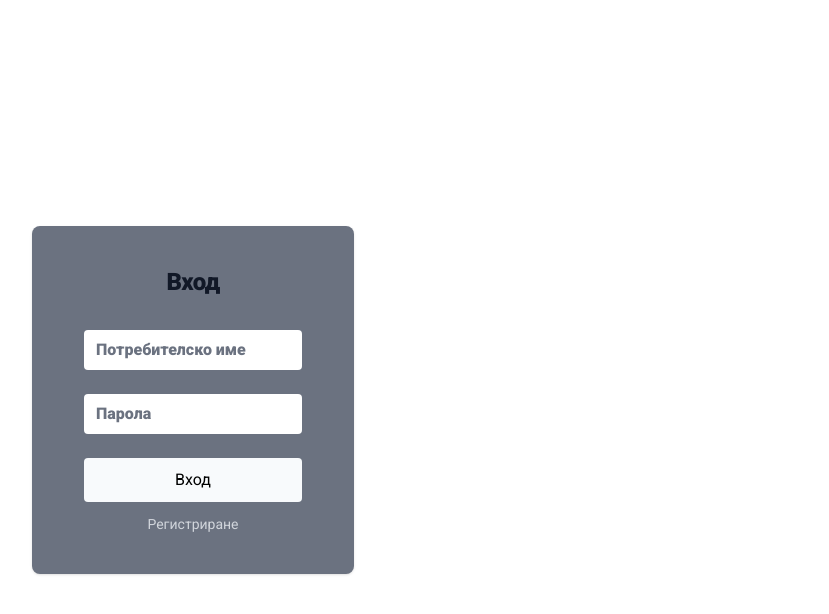
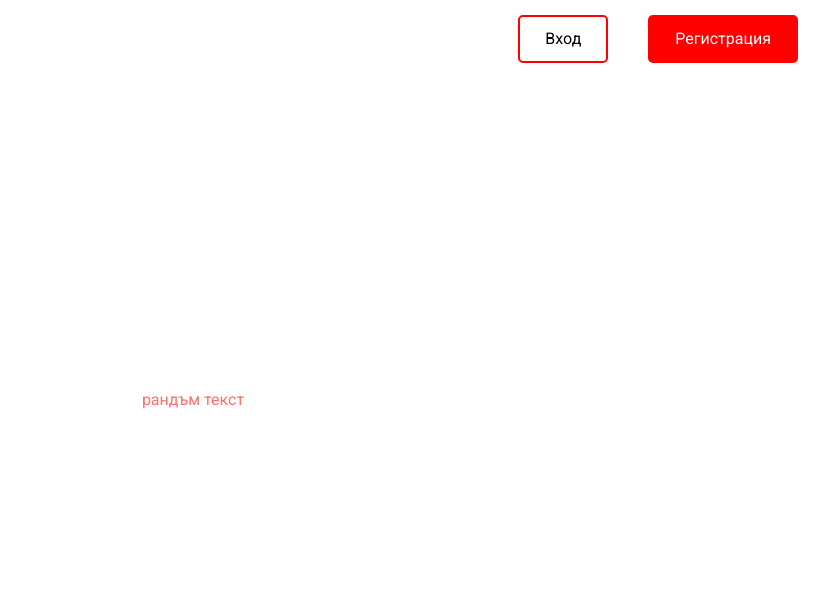
Before and after one commit to SNZhelev21/Willify, a React (Vite) app in the folder frontend/: page / in a window 1280 px wide. Shown: the top 614 px of the page, without its empty margins (447-1276 px from the left). Built offline with nearby package versions, Linux system fonts and the light colour scheme.

Commit message:
Create the landing page and add additional changes

```diff
--- a/frontend/src/App.tsx
+++ b/frontend/src/App.tsx
@@ -8,12 +8,13 @@ import Signin from './pages/Login.tsx';
 import Signup from './pages/Signup.tsx';
 import './styles.css';
 import React from "react";
+import Landing from './pages/Landing.tsx';
 
 const App = createBrowserRouter(
   createRoutesFromElements(
     <>
       <Route path="/">
-        <Route index element={<Signin />} />
+        <Route index element={<Landing />} />s
         <Route path="login" element={<Signin />} />
         <Route path="register" element={<Signup />} />
       </Route>
--- /dev/null
+++ b/frontend/src/pages/Landing.tsx
@@ -0,0 +1,40 @@
+import {Form, Link} from "react-router-dom";
+import React from "react";
+import {useNavigate} from "react-router-dom"
+
+function Landing()
+{
+    return(
+        <>
+        <div className="grid w-screen">
+
+
+
+        <nav style={{
+      display: 'flex',
+      justifyContent: 'flex-end',
+      backgroundColor: 'white',
+      padding: '15px',
+      position: 'fixed',
+      top: 0,
+      left: 0,
+      right: 0,
+    }}>
+
+                    <a style={{ color: 'black', textDecoration: 'none', padding: '10px 25px', margin: '0 20px', border: '2px solid red', borderRadius: '5px'}}
+                    href="#">Вход</a>
+                    <a style={{ color: 'white', textDecoration: 'none', padding: '10px 25px', margin: '0 20px', border: '2px solid red', borderRadius: '5px', backgroundColor: 'red' }} href="#">Регистрация</a>
+            </nav>
+            <p className="text-red-400 text-center">
+                рандъм текст
+            </p>
+        </div>
+        </>
+    )
+}
+
+
+
+
+
+export default Landing
```
Also changed, not shown: frontend/src/assets/blob.svg (added), frontend/src/pages/Willify.png (added).
